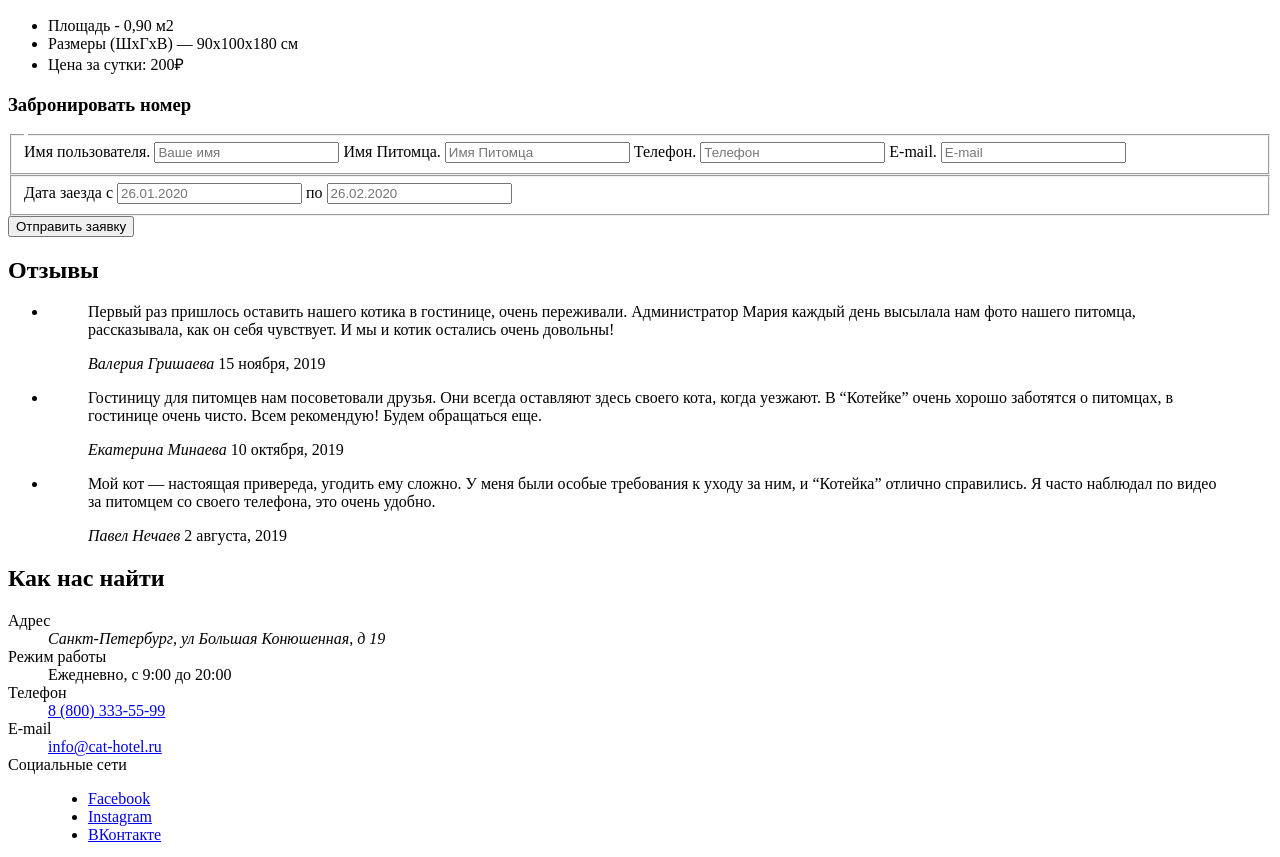
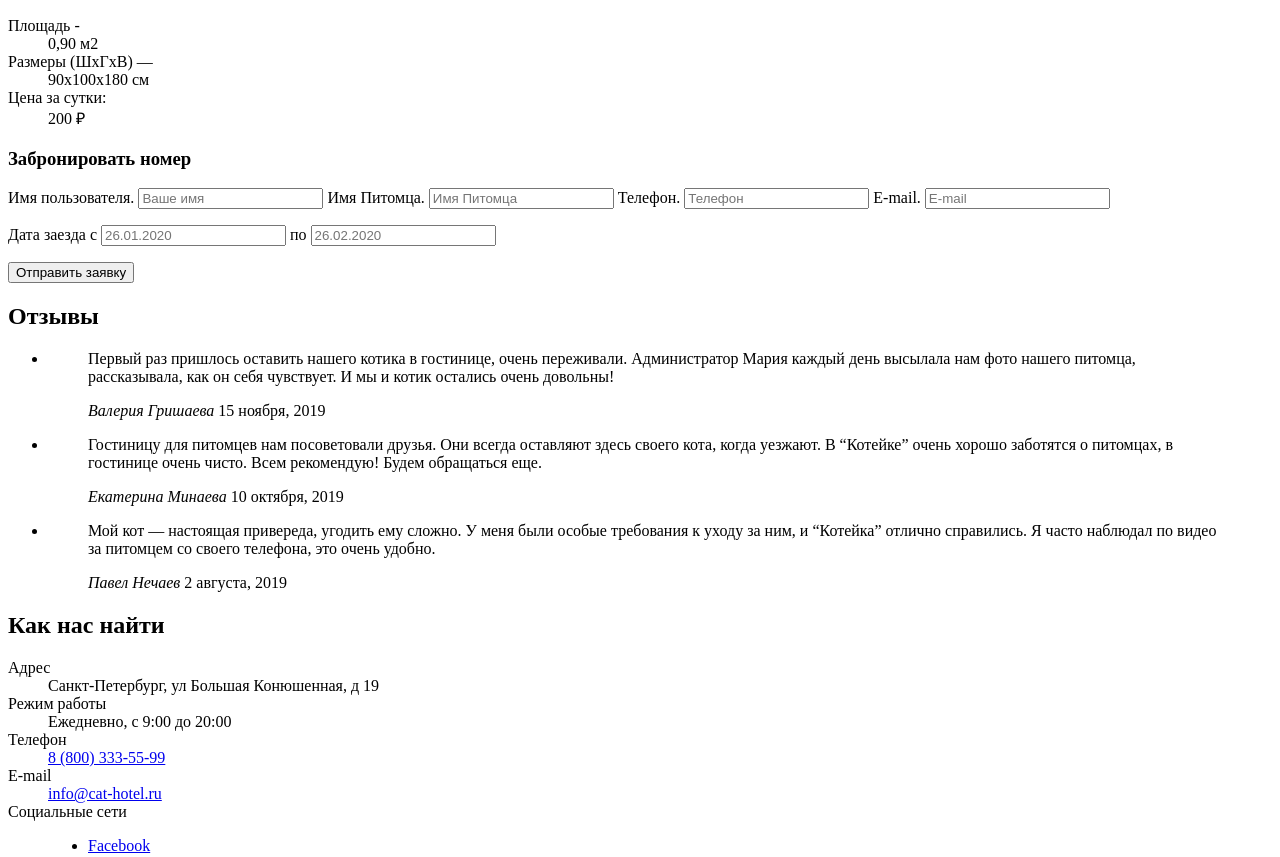
Before and after one commit to VladissGernet/kotejka, a plain HTML site: page source/index.html in a window 1280 px wide. Shown: the part 1900-2757 px from the top of the page. Drawn offline with Linux system fonts and the light colour scheme.

Commit message:
index done

```diff
--- a/source/index.html
+++ b/source/index.html
@@ -121,26 +121,32 @@
         Эконом плюс.
       </h3>
       <img class="rooms__image" src="img/rooms/photo-order-1.jpg" width="600" height="404" alt="Кот в домике.">
-      <ul class="rooms__list">
-        <li class="rooms__item">
-          Площадь - 0,90 м2
-        </li>
-        <li class="rooms__item">
-          Размеры (ШхГхВ) — 90х100х180 см
-        </li>
-        <li class="rooms__item">
-          Цена за сутки: 200₽
-        </li>
-      </ul>
+      <dl class="rooms__list">
+        <dt class="rooms__term">
+          Площадь -
+        </dt>
+        <dd class="rooms__content">
+          0,90 м2
+        </dd>
+        <dt class="rooms__term">
+          Размеры (ШхГхВ) —
+        </dt>
+        <dd class="rooms__content">
+          90х100х180 см
+        </dd>
+        <dt class="rooms__term">
+          Цена за сутки:
+        </dt>
+        <dd class="rooms__content">
+          200 ₽
+        </dd>
+      </dl>
     </section>
     <section class="rooms__form-wrapper">
       <h3 class="rooms__form-wrapper-title">
         Забронировать номер
       </h3>
       <form class="rooms__form" method="post" enctype="multipart/form-data" action="#" autocomplete="off">
-        <fieldset class="rooms__inputs-set">
-          <legend class="rooms__title">
-          </legend>
         <label class="rooms__input-wrapper">
           <span class="visually-hidden">Имя пользователя.</span>
           <input class="rooms__input" type="text" placeholder="Ваше имя">
@@ -151,24 +157,22 @@
         </label>
         <label class="rooms__input-wrapper">
           <span class="visually-hidden">Телефон.</span>
-            <input class="rooms__input" type="number" placeholder="Телефон">
+          <input class="rooms__input" type="tel" placeholder="Телефон">
         </label>
         <label class="rooms__input-wrapper">
           <span class="visually-hidden">E-mail.</span>
           <input class="rooms__input" type="email" placeholder="E-mail">
         </label>
-        </fieldset>
-        <fieldset class="rooms__arrival-date">
-          Дата заезда
+        <p class="rooms__arrival">
           <label class="rooms__arrival">
-            <span>c</span>
+            <span>Дата заезда c</span>
             <input class="rooms__arrival-input" type="text" placeholder="26.01.2020">
           </label>
           <label class="rooms__departure">
             <span>по</span>
             <input class="rooms__arrival-input" type="text" placeholder="26.02.2020">
           </label>
-        </fieldset>
+        </p>
         <button class="rooms__submit" type="submit">Отправить заявку</button>
       </form>
     </section>
@@ -227,9 +231,7 @@
         Адрес
       </dt>
       <dd class="contacts__row-content">
-        <address class="contacts__addres">
         Санкт-Петербург, ул Большая Конюшенная, д 19
-        </address>
       </dd>
       <dt class="contacts__row-name">
         Режим работы
@@ -274,7 +276,7 @@
         </ul>
       </dd>
     </dl>
-    <img class="contacts__map" src="img/logo.svg" width="63" height="52" alt="Местоположение гостиницы для питомцев.">
+    <img class="contacts__map" src="img/contacts/map.jpg" width="798" height="580" alt="Местоположение гостиницы для питомцев.">
   </section>
   <section class="footer-nav">
     <h2 class="visually-hidden">
@@ -306,14 +308,10 @@
         </a>
       </li>
     </ul>
-    <div class="main-footer__copyright">
-      <p class="main-footer__column">
+    <p class="main-footer__copyright">
       © 2019 Все права защищены
     </p>
-      <p class="main-footer__column">
-        Политика конфиденциальности
-      </p>
-    </div>
+    <a class="main-footer__privacy" href="#">Политика конфиденциальности</a>
   </section>
 </footer>
 </body>
```
Also changed, not shown: source/img/contacts/map.jpg (renamed from source/img/location/map.jpg), source/img/contacts/marker.svg (renamed from source/img/location/marker.svg). Lines whose indentation alone changed are shown as unchanged.
